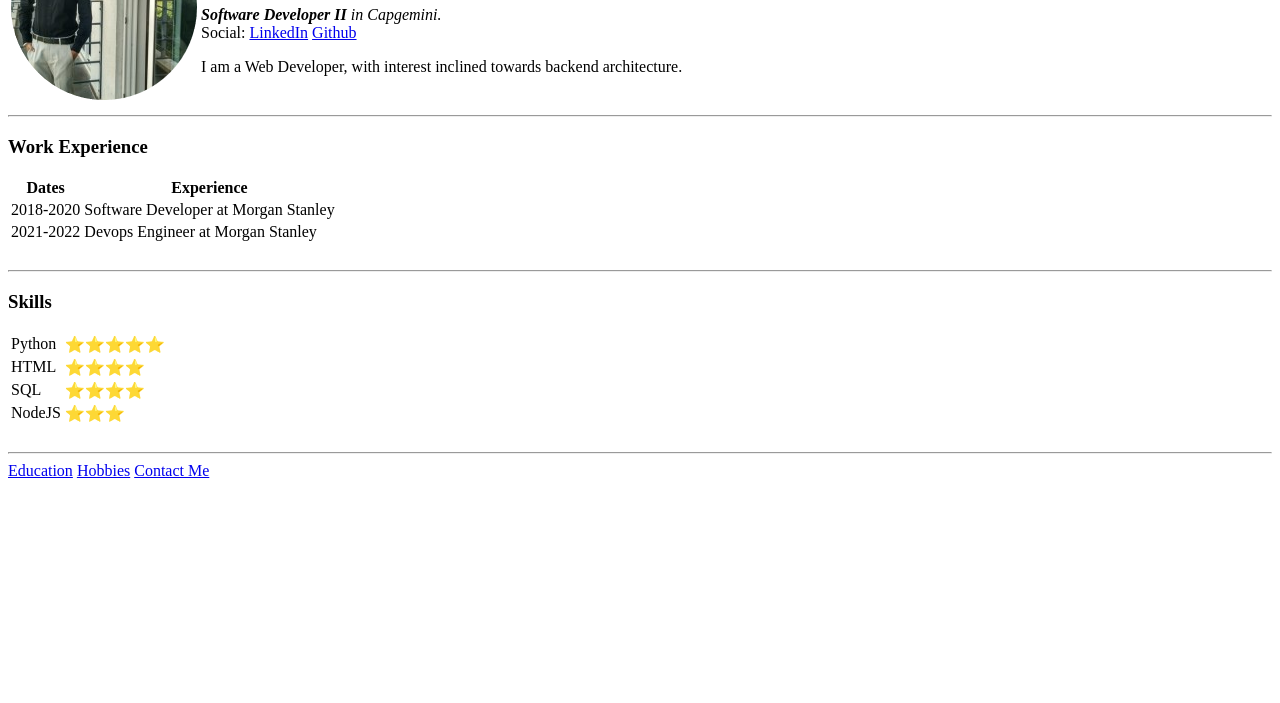
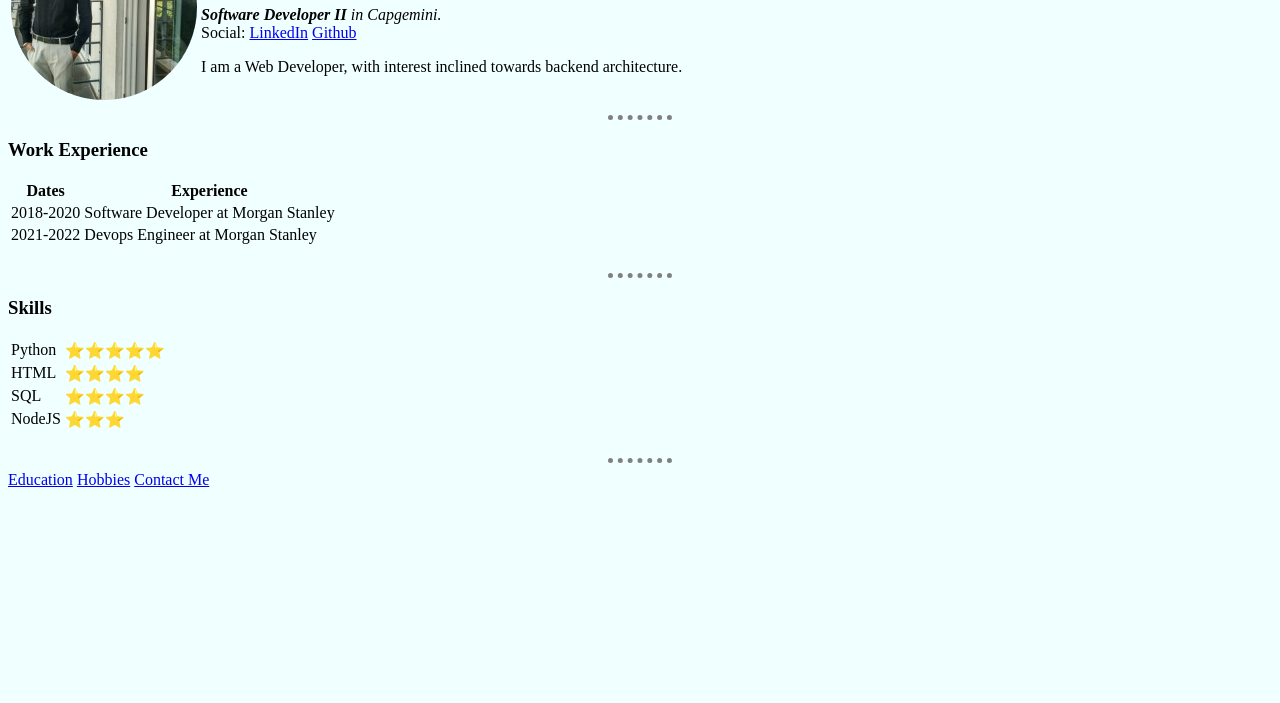
Before and after one commit to HarkanwalPSingh/Web-Development, a plain HTML site: page index.html in a window 1280 px wide. Shown: the part 97-800 px from the top of the page. Drawn offline with Linux system fonts and the light colour scheme.

Commit message:
CSS practice

```diff
--- a/index.html
+++ b/index.html
@@ -4,6 +4,7 @@
     <meta charset="UTF-8">
     <meta http-equiv="X-UA-Compatible" content="IE=edge">
     <meta name="viewport" content="width=device-width, initial-scale=1.0">
+    <link rel="stylesheet" href="styles/style.css">
     <title>Harkanwal Portfolio</title>
 </head>
 <body>
--- /dev/null
+++ b/styles/style.css
@@ -0,0 +1,13 @@
+html {
+    background-color: azure;
+}
+
+hr {
+    border-style: none;
+    border-top-style: dotted;
+    /* background-color: grey; */
+    border-color: grey;
+    border-width: 5px;
+    /* height: 5px; */
+    width: 5%;
+}
--- /dev/null
+++ b/styles/style_mozilla.css
@@ -0,0 +1,48 @@
+html {
+    font-size: 10px;
+    font-family: "Open Sans", sans-serif;
+
+}
+
+
+h1 {
+    font-size: 60px;
+    text-align: center;
+}
+
+
+html {
+    background-color: #FF9500;
+}
+
+p, li {
+    font-size: 16px;
+    line-height: 2;
+    letter-spacing: 1px;
+}
+
+body {
+    width: 600px;
+    margin: 0 auto;
+    background-color: floralwhite;
+    padding: 0 20px 20px 20px;
+    border: 5px solid black;
+}
+
+
+h1 {
+    margin: 0;
+    padding: 20px 0;
+    color: #a251d8;
+    text-shadow: 1px 1px 1px black;
+}
+
+img {
+    display: block;
+    margin: 0 auto;
+}
+
+
+/* #46CDD6 */
+/* #00539F */
+/* #FF9500 */
```
Also changed, not shown: contact.html (+1 -0 lines), education.html (+1 -0 lines), hobbies.html (+1 -0 lines), test.html (added, +25 -0 lines), images/firefox-icon.png (added).
